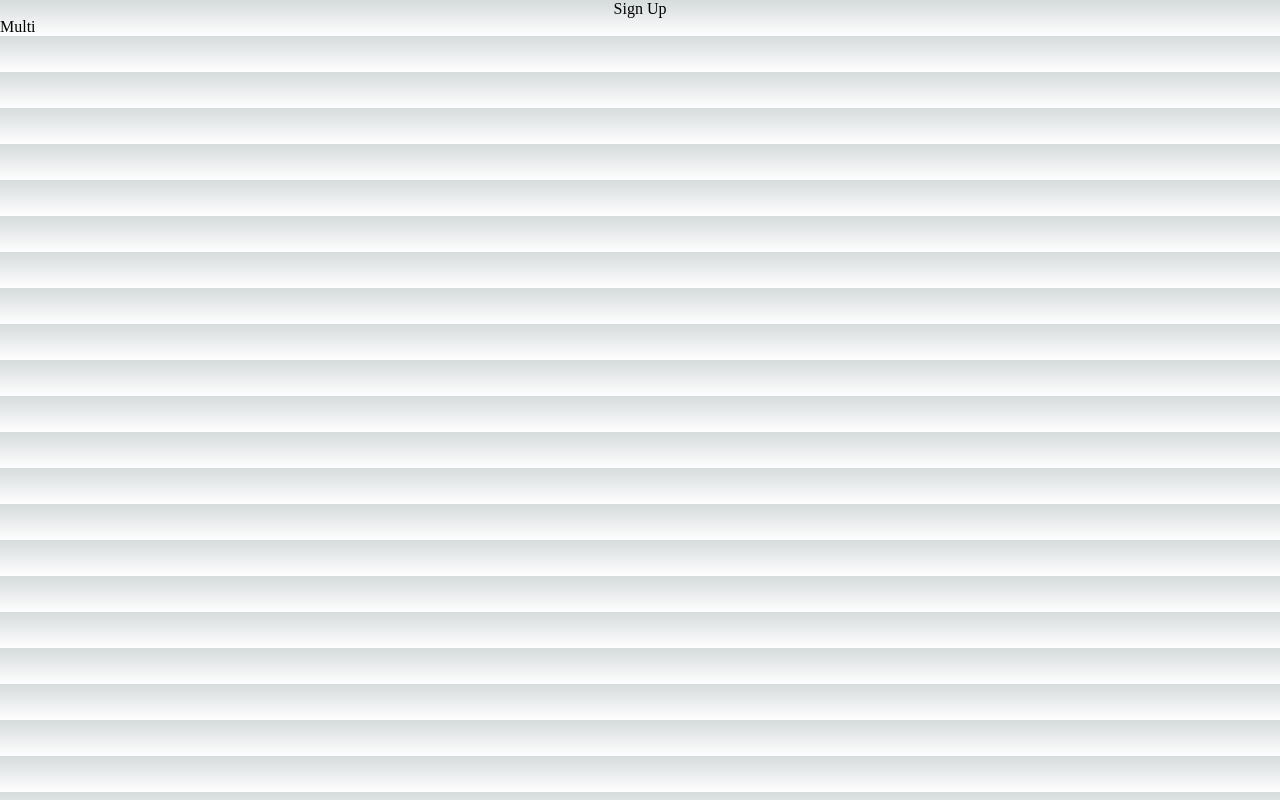
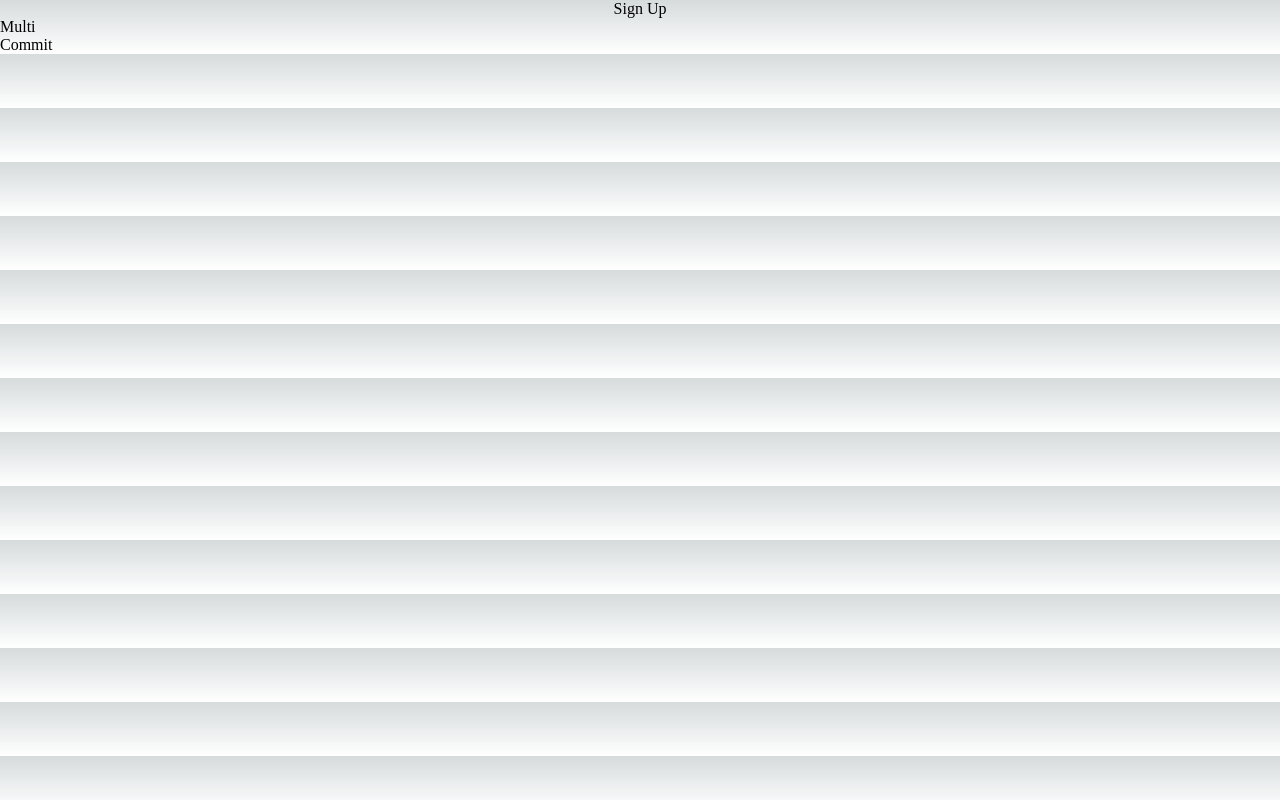
Before and after one commit to Siltrim/test_git, a Next.js app: page / in a window 1280 px wide. Built offline with nearby package versions, Linux system fonts and the light colour scheme.

Commit message:
multi commit 2

```diff
--- a/pages/index.tsx
+++ b/pages/index.tsx
@@ -4,6 +4,7 @@ export default function Home() {
       <>
           <div style={{display: 'flex', justifyContent: 'center', alignItems: 'center'}}>Sign Up</div>
           <div>Multi</div>
+          <div>Commit</div>
       </>
 
 
```
